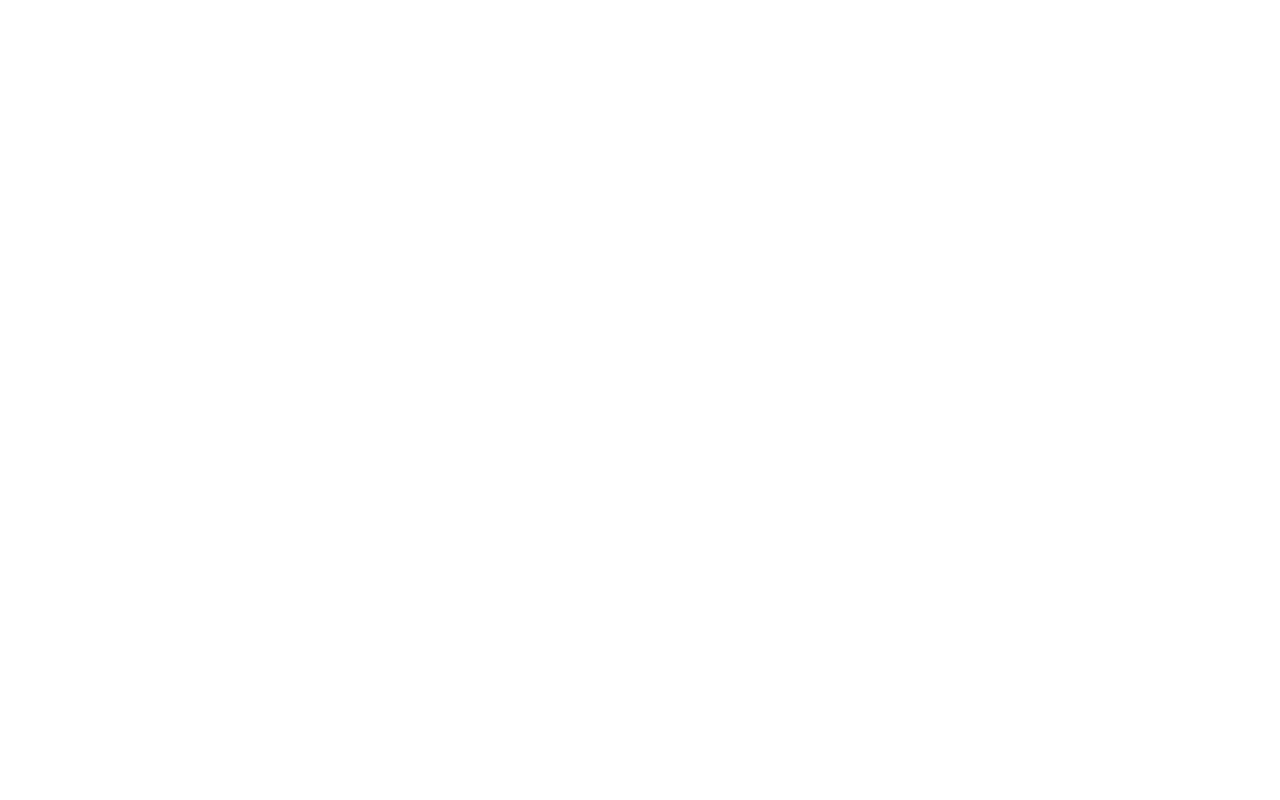
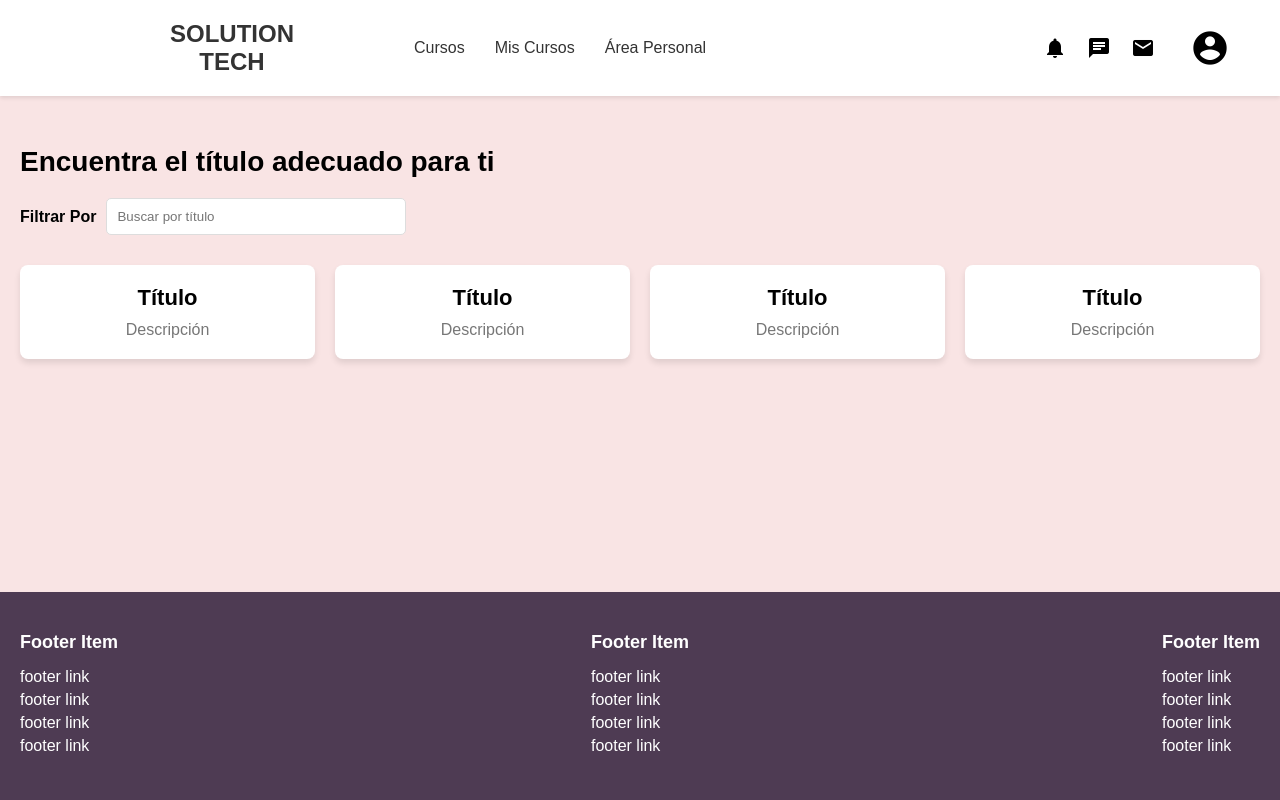
Before and after one commit to JulianCan/Liveness_Recognition, a plain HTML site: page HTML/cursos.html in a window 1280 px wide. Drawn offline with Linux system fonts and the light colour scheme.

Commit message:
Adelanto pagina cursos

```diff
--- /dev/null
+++ b/CSS/cursosStyles.css
@@ -0,0 +1,171 @@
+/* Reset de estilos */
+* {
+    margin: 0;
+    padding: 0;
+    box-sizing: border-box;
+}
+
+body {
+    font-family: Arial, sans-serif;
+    background-color: #f9e4e4;
+    display: flex;
+    flex-direction: column;
+    min-height: 100vh; /* Asegura que el body ocupe toda la pantalla */
+}
+
+/* Estilo del header y la barra de navegación */
+header {
+    background-color: #fff;
+    padding: 20px;
+    display: flex;
+    justify-content:center;
+    align-items: center;
+    text-align: center;
+    box-shadow: 0 2px 4px rgba(0, 0, 0, 0.1);
+}
+
+nav {
+    display: flex;
+    align-items: center;
+    justify-content: space-between;
+    width: 100%;
+}
+
+nav .logo h1 {
+    font-size: 24px;
+    padding-left: 150px;
+    color: #333;
+}
+
+.nav-links {
+    list-style: none;
+    display: flex;
+    margin-left: 120px; /* Para alinear los enlaces a la derecha */
+    margin-right: auto;
+}
+
+.nav-links li {
+    margin-right: 30px; /* Espaciado entre los enlaces */
+}
+
+.nav-links li a {
+    text-decoration: none;
+    color: #333;
+    font-size: 16px;
+    font-weight: 500;
+    transition: color 0.3s ease;
+}
+
+.nav-links li a:hover {
+    color: #007BFF; /* Cambia el color al pasar el ratón */
+}
+
+.user-icons{
+    display: flex;
+    align-items: center;
+    justify-content: center; /* Alinea los iconos al centro */
+    margin-left: 20px; /* Asegura que los iconos estén alejados del contenido principal */
+}
+
+.user-icons span {
+    margin: 0 10px;
+    font-size: 24px; /* Aumentamos el tamaño de los iconos */
+    cursor: pointer;
+}
+
+.user-icons .profile-icon{
+    align-items: center;
+    font-size: 40px;
+    margin-left: 25px;
+    margin-right: 30px;
+}
+
+/* Main content */
+.main-content {
+    padding: 20px;
+    flex-grow: 1; /* Permite que ocupe el espacio disponible */
+    text-align: left;
+    padding-top: 50px; /* Da espacio al título */
+}
+
+.main-content h2 {
+    font-size: 28px;
+    margin-bottom: 20px;
+}
+
+.filter {
+    margin-bottom: 30px;
+    display: flex;
+    align-items: center;
+    justify-content: flex-start;
+}
+
+.filter label {
+    margin-right: 10px;
+    font-size: 16px;
+    font-weight: bold;
+}
+
+.filter input {
+    padding: 10px;
+    width: 300px;
+    border: 1px solid #ddd;
+    border-radius: 5px;
+}
+
+/* Cursos grid */
+.courses-grid {
+    display: grid;
+    grid-template-columns: repeat(4, 1fr);
+    gap: 20px;
+}
+
+.course-card {
+    background-color: white;
+    padding: 20px;
+    border-radius: 8px;
+    box-shadow: 0 4px 6px rgba(0, 0, 0, 0.1);
+    text-align: center;
+}
+
+.course-card h3 {
+    font-size: 22px;
+    margin-bottom: 10px;
+}
+
+.course-card p {
+    font-size: 16px;
+    color: #777;
+}
+
+/* Footer */
+.footer {
+    display: flex;
+    justify-content: space-between;
+    padding: 40px 20px;
+    background-color: #4e3b53;
+    color: white;
+    margin-top: auto; /* Hace que el footer esté siempre al final */
+}
+
+.footer-item h4 {
+    font-size: 18px;
+    margin-bottom: 15px;
+}
+
+.footer-item ul {
+    list-style: none;
+}
+
+.footer-item ul li {
+    margin: 5px 0;
+}
+
+.footer-item ul li a {
+    color: white;
+    text-decoration: none;
+}
+
+.footer-item ul li a:hover {
+    text-decoration: underline;
+}
--- a/CSS/formStyles.css
+++ b/CSS/formStyles.css
@@ -40,6 +40,7 @@ header {
 }
 
 h1 {
+    text-align: center;
     font-size: 54px;
     font-weight: 700;
     color: #5f4b66;
--- a/HTML/cursos.html
+++ b/HTML/cursos.html
@@ -3,9 +3,86 @@
 <head>
     <meta charset="UTF-8">
     <meta name="viewport" content="width=device-width, initial-scale=1.0">
+    <link rel="stylesheet" href="\CSS\cursosStyles.css">
+    <link href="https://fonts.googleapis.com/icon?family=Material+Icons" rel="stylesheet"> <!-- Cargar Material Icons -->
     <title>Cursos</title>
 </head>
 <body>
+    <header class="header">
+        <nav>
+            <div class="logo">
+                <h1>SOLUTION <br>TECH</h1>
+            </div>
+            <ul class="nav-links">
+                <li><a href="#">Cursos</a></li>
+                <li><a href="#">Mis Cursos</a></li>
+                <li><a href="#">Área Personal</a></li>
+            </ul>
+            <div class="user-icons">
+                <!-- Usamos los iconos de Google Fonts -->
+                <span class="material-icons">notifications</span> <!-- Notificaciones -->
+                <span class="material-icons">chat</span> <!-- Chat -->
+                <span class="material-icons">email</span> <!-- Correo -->
+                <span class="material-icons profile-icon">account_circle</span> <!-- Perfil -->
+            </div>
+        </nav>
+    </header>
 
+    <section class="main-content">
+        <h2>Encuentra el título adecuado para ti</h2>
+        <div class="filter">
+            <label for="filter">Filtrar Por</label>
+            <input type="text" id="filter" placeholder="Buscar por título">
+        </div>
+
+        <div class="courses-grid">
+            <div class="course-card">
+                <h3>Título</h3>
+                <p>Descripción</p>
+            </div>
+            <div class="course-card">
+                <h3>Título</h3>
+                <p>Descripción</p>
+            </div>
+            <div class="course-card">
+                <h3>Título</h3>
+                <p>Descripción</p>
+            </div>
+            <div class="course-card">
+                <h3>Título</h3>
+                <p>Descripción</p>
+            </div>
+        </div>
+    </section>
+
+    <footer class="footer">
+        <div class="footer-item">
+            <h4>Footer Item</h4>
+            <ul>
+                <li><a href="#">footer link</a></li>
+                <li><a href="#">footer link</a></li>
+                <li><a href="#">footer link</a></li>
+                <li><a href="#">footer link</a></li>
+            </ul>
+        </div>
+        <div class="footer-item">
+            <h4>Footer Item</h4>
+            <ul>
+                <li><a href="#">footer link</a></li>
+                <li><a href="#">footer link</a></li>
+                <li><a href="#">footer link</a></li>
+                <li><a href="#">footer link</a></li>
+            </ul>
+        </div>
+        <div class="footer-item">
+            <h4>Footer Item</h4>
+            <ul>
+                <li><a href="#">footer link</a></li>
+                <li><a href="#">footer link</a></li>
+                <li><a href="#">footer link</a></li>
+                <li><a href="#">footer link</a></li>
+            </ul>
+        </div>
+    </footer>
 </body>
 </html>
```
Also changed, not shown: HTML/index.html (+1 -1 lines), HTML/login.html (+1 -1 lines), HTML/register.html (+2 -2 lines).
